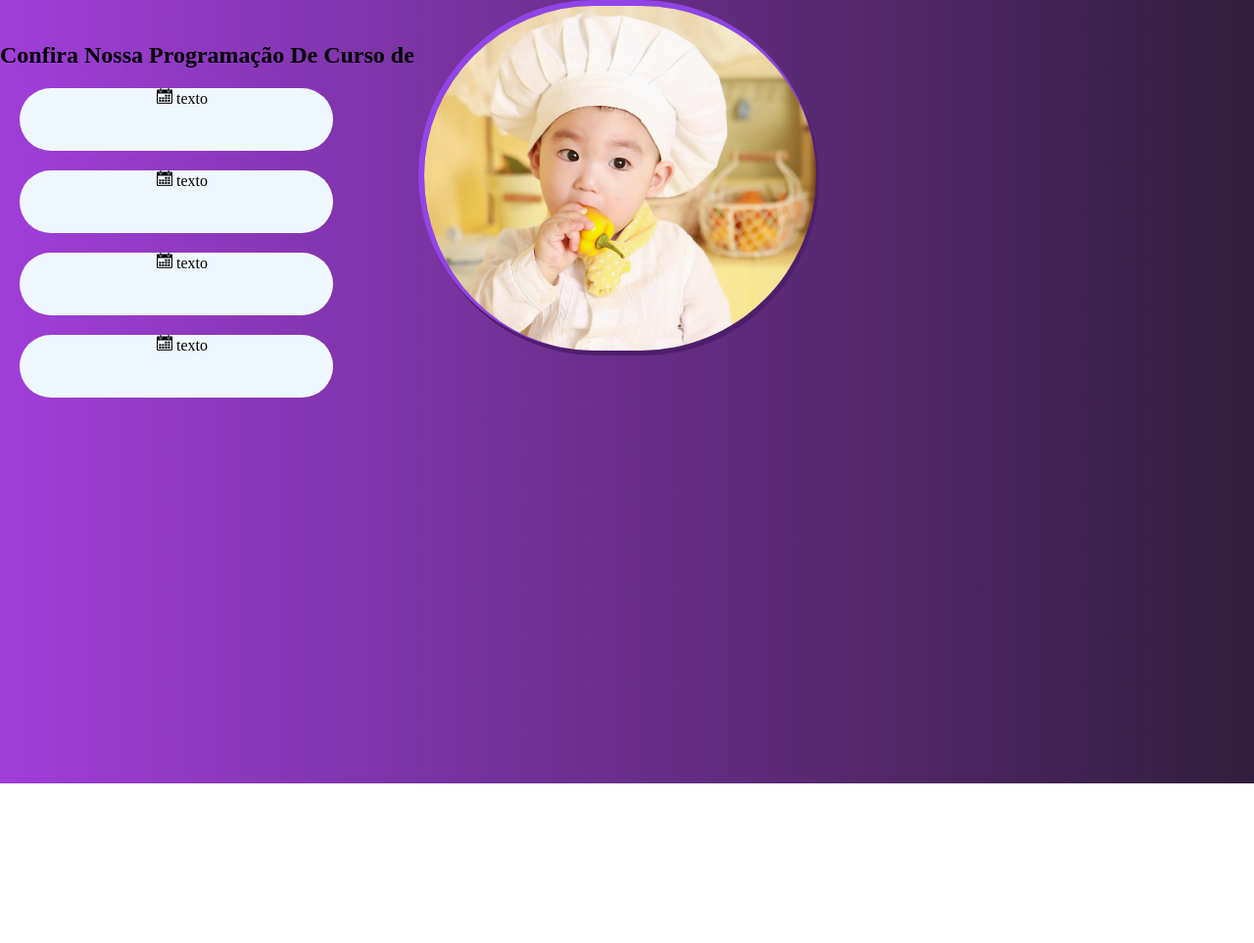
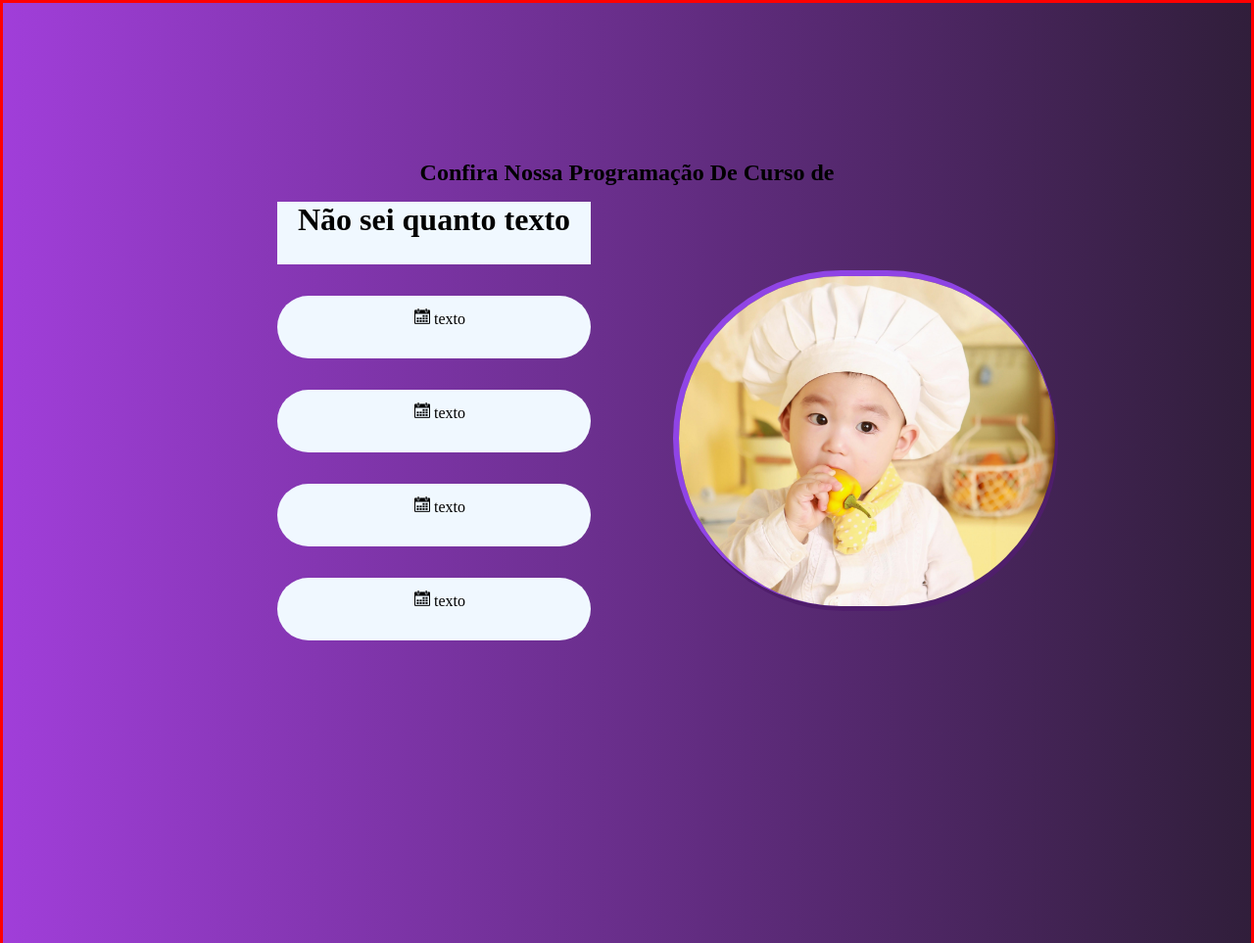
Before and after one commit to LucassolHenrique/Reproduzindo_imagem, a plain HTML site: page index.html in a window 1280 px wide. Shown: the whole page at 98% size. Before the commit the page ends 800 px from the top, so only its background shows below. Drawn offline with Linux system fonts and the light colour scheme.

Commit message:
Colocando a mão na massa
mexendo um pouco com html e css

```diff
--- a/index.html
+++ b/index.html
@@ -12,7 +12,8 @@
 <body>
     <div class="div_pai">
     <h2>Confira Nossa <strong>Programação</strong> De <strong>Curso</strong> de</h2>
-
+        <div class="dentro_2">
+        <h1 class="formatação_h1">Não sei quanto texto</h1>
         <div class="div_de_dentro">
                 <img class="icon" src="IMG/calendario.png" alt="texto">
                 <span></span>
@@ -32,12 +33,14 @@
                 <span></span>
                 <p class="P">texto</p>
         </div>
+        </div>
+        <img class="imagem" src="IMG/foto.jpg" alt="imagem de um guri">
     </div>
-    <img class="imagem" src="IMG/foto.jpg" alt="imagem de um guri">
+
 
 </body>
 <footer>
-
+<!-- <p>Feito por Lucas Sol Henrique Jacques de Olivera com muito odio por que não estou mechendo com html e css faz 1 anos</p> -->
 </footer>
 </html>
 <!-- <span class="pauzinho"></span>
--- a/style.css
+++ b/style.css
@@ -14,7 +14,7 @@ body{
     width: 1rem;
 }
 .imagem {
-    width: 400px;
+    width: 24rem;
     /* height: 100px; */
     border-radius: 28rem; /*deixa abaulado*/
     border-width: 0.4rem 0px 0px 0.4rem;
@@ -23,20 +23,27 @@ body{
     box-shadow: 3px 5px 0px rgb(79, 30, 107);
     /* padding: 0px;  usado para ver melhor a linha envolta da imagem*/
     box-shadow: inset;
+    margin-top: 3rem;
 }
 
 .div_pai {
-    display: inline-block;
     text-align: center;
-
+    object-position: center;
+    width: auto;
+    height: 50rem;
+    border: 3px red solid;
+    display: block;
+    padding-top: 10rem;
 }
 
 .div_de_dentro {
     background-color: aliceblue;
     height: 4rem;
     width: 20rem;
-    margin: 20px;
+    margin: 1rem;
     border-radius: 28rem;
+    border: 3px;
+    display: inline-block;
 }
 
 
@@ -44,6 +51,7 @@ body{
     display: inline-flex;
     height: 20px;
     width: 20px;
+    padding-top: 15px;
 }
 
 .linha {
@@ -53,7 +61,21 @@ body{
     background-color: #09f3cc;
 }
 
+.dentro_2 {
+    display: inline-block;
+    height: 25rem;
+    width: 30rem;
+}
 
+.formatação_h1 {
+    background-color: aliceblue;
+    height: 4rem;
+    width: 20rem;
+    margin: 1rem;
+    /* border-radius: 40rem 1px 40rem 1px ; */
+    border-left: 300px;
+    display: inline-block;
+}
 /* li1 = li
     div_pai = div de tudo
     div_de_dentro = div da parte de dentro */
```
